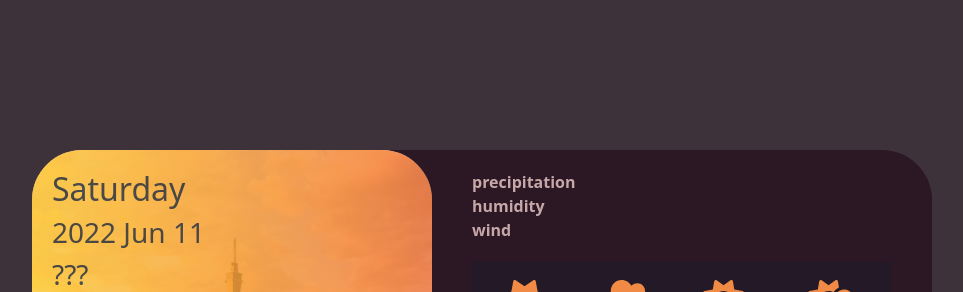
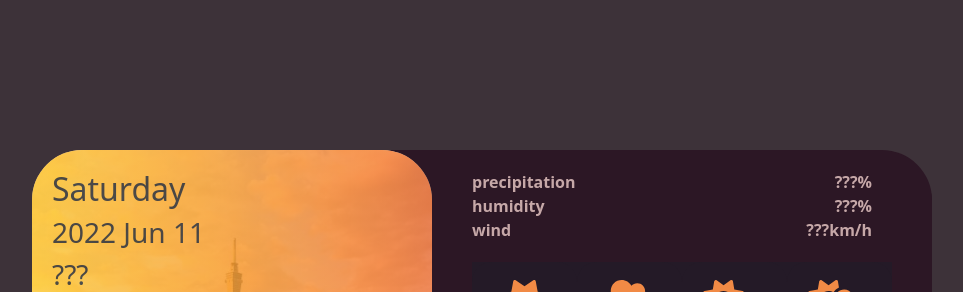
Before and after one commit to tsaiyishiu/weather_project, a Vue app: page / in a window 1280 px wide. Shown: the top 292 px of the page, without its empty margins (158-1121 px from the left). Built offline with nearby package versions, Linux system fonts and the light colour scheme; no server answers.

Commit message:
v-for單位處理完成

```diff
--- a/src/App.vue
+++ b/src/App.vue
@@ -21,7 +21,7 @@
             <div class="info_current d-flex flex-column">
               <div v-for="item in items" :key='item.message' class="precipitation">
                 <span>{{ item.message }}</span>
-                <!-- <span>{{ item.messageData }}%</span> -->
+                <span>{{ item.messageData }}{{ item.messageunit}}</span>
               </div>
               <!-- <div class="humidity">
                 <span>humidity</span>
@@ -84,25 +84,33 @@
       this.getApi()
       this.day()
       this.yearmonthday()
+      //this.cityApi()
     },
     data() {
       return {
         howDay:'' ,
-        yearMonthDay:'??? ??? ???',
+        yearMonthDay:'',
         howPlace:'???',
         howTemperature:'?',
         howWeather:'???',
         items:[
-          {message:'precipitation'},
-          {message:'humidity'},
-          {message:'wind'},
-          {messageData:'?'},
-          {messageData:'?'},
-          {messageData:'?'},
+          {message:'precipitation',
+           messageData:'???',
+           messageunit:'%'
+          },
+          {message:'humidity',
+           messageData:'???',
+           messageunit:'%'
+          },
+          {message:'wind',
+           messageData:'???',
+           messageunit:'km/h',
+          },
         ],
         info : null,
         weekDay: ['Sunday','Monday','Tuesday','Wednesday','Thursday','Friday','Saturday'],
         monthDay: ['Jan','Feb','Mar','Apr','May','Jun','Aug','Sept','Oct','Nov','Dec'],
+        city:[]
       }
     },
     methods: {
@@ -110,7 +118,6 @@
         const birthday = new Date();
         const day1 = birthday.getDay();
         // Sunday - Saturday : 0 - 6
-        console.log(day1);
         this.howDay = this.weekDay[day1]
       },
       yearmonthday: function() {
@@ -125,16 +132,30 @@
           // .get('https://api.coindesk.com/v1/bpi/currentprice.json')
           // .then(response => (this.info = response.data.bpi))
           // .catch(error => console.log(error))
-        .get ( 'https://opendata.cwb.gov.tw/api/v1/rest/datastore/F-D0047-063?Authorization=CWB-CEAB4C1A-D854-4B57-BB0E-0ACFB2760821' )
-        .then ( response => ( console.log(response.data.records) ) )
+        .get ( 'https://opendata.cwb.gov.tw/api/v1/rest/datastore/F-D0047-093?Authorization=CWB-CEAB4C1A-D854-4B57-BB0E-0ACFB2760821&locationId=F-D0047-063' )
+        .then ( response => {
+          console.log(response)
+          this.cityApi(response)
+        } )
         .catch (
         function ( error ) { //請求失敗處理
         console . log ( error ) ;
         } )
-      }
+
+      },
+      cityApi: function(response){
+        const citys = response.data.records.locations[0].location
+        // const city =  citys.filter(city =>{
+        //   city.geocode = 63000020
+        // })
+        console.log(citys)
+      },
     },
 
   }
+
+
+
 </script>
 
 <style lang="scss">
```
